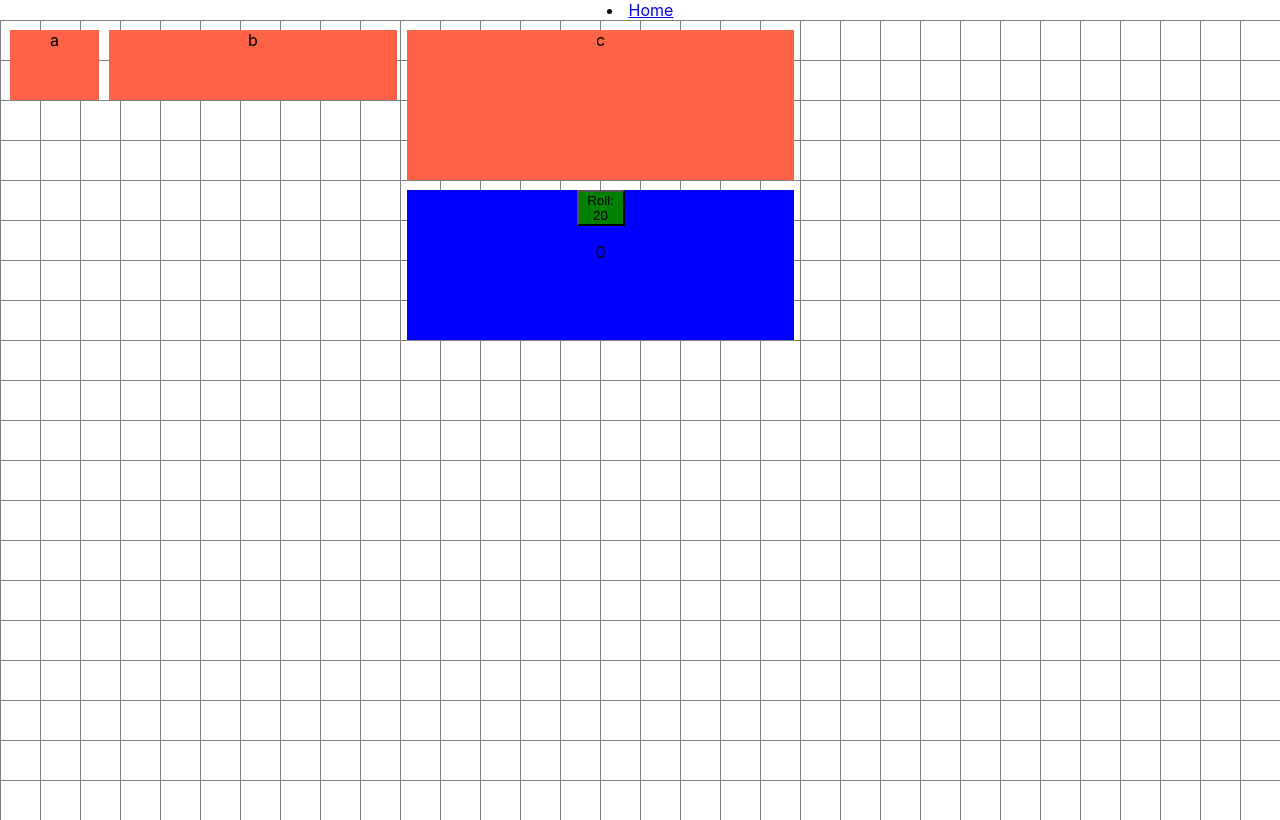
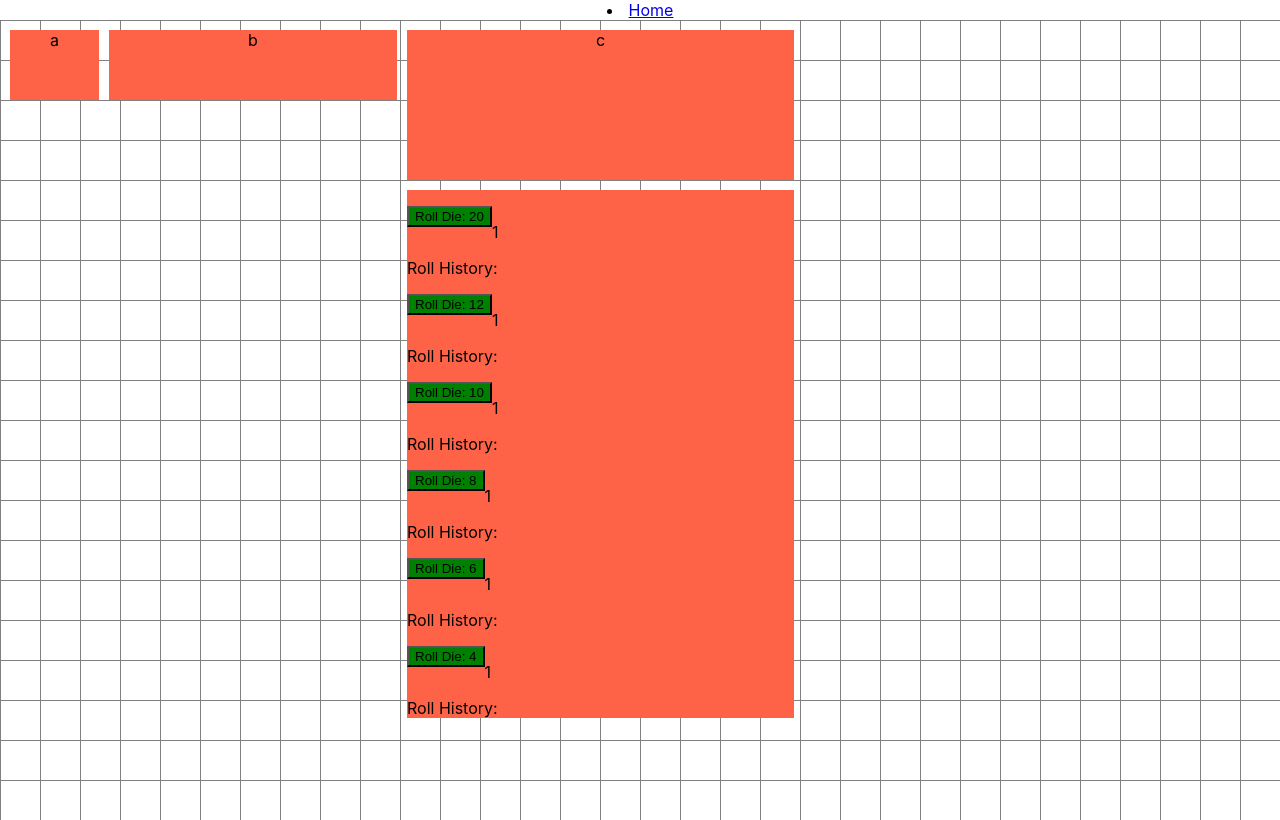
Before and after one commit to bHarlum/ttrpg-client, a React (Create React App) app: page / in a window 1280 px wide. Built offline with nearby package versions, Linux system fonts and the light colour scheme.

Commit message:
die widget error

```diff
--- a/src/components/die-widget/die-widget.tsx
+++ b/src/components/die-widget/die-widget.tsx
@@ -1,30 +1,25 @@
-import React, { useState } from "react";
+import React from "react";
 import styled from "styled-components";
+import Die from "../die-widget/die";
 
-const dieFaces = 20;
-const min = 1;
+const dieFaces = [20, 12, 10, 8, 6, 4];
 
 
 
 export default function DieWidget(){
-    const [currentValue, setCurrentValue] = useState(0);
-    const newDieValue = ()=>setCurrentValue(Math.floor(Math.random() * dieFaces) + min)
-return (<StyledContainer>
 
-        <DieStyledButton  onClick={newDieValue} >
-            Roll: {dieFaces}
-        </DieStyledButton>
-    <p>{currentValue}</p>
+return (
+    <StyledContainer>
 
-    </StyledContainer>)
+        {dieFaces.map((dieType, index)=> {
+            return <Die key={index} max={dieType} />
+        })}
+    </StyledContainer>
+)
 
 }
 
 const StyledContainer = styled.div`
-    background-color: blue;
+    background-color: tomato;
+    width: 100%;
 `
-const DieStyledButton = styled.button`
-    background-color: green;
-    width: 3rem;
-    height: fit-content;
-`
--- /dev/null
+++ b/src/components/die-widget/die.tsx
@@ -0,0 +1,54 @@
+import React, { useState } from "react";
+import styled from "styled-components";
+type OwnProps = {max: number};
+const min = 1;
+
+
+export default function Die({max}: OwnProps){
+    const [currentValue, setCurrentValue] = useState([1]);
+    const newDieValue = ()=>setCurrentValue([Math.floor(Math.random() * max) + min, ...currentValue])
+    // console.log('Current value: ', currentValue)
+    const [current, ...rest] = currentValue;
+    return(
+        <DieRowContainer>
+            {/* <buttonDiv>
+            <rollValue>
+            <rollHistory> */}
+
+            <StyledInnerContainer>
+                <StyledDie onClick={()=>newDieValue()} >
+                    Roll Die: {max}
+                </StyledDie>
+
+
+                <p>{current}</p>
+
+            </StyledInnerContainer>
+
+            <StyledDiceHistory> Roll History:{rest + ''}</StyledDiceHistory>
+
+        </DieRowContainer>
+    )
+}
+
+const DieRowContainer = styled.div`
+    display: flex;
+    flex-direction: column;
+    padding-top: 1rem;
+    width: inherit;
+`
+const StyledInnerContainer = styled.div`
+    display: flex;
+    flex-direction: row;
+`
+
+const StyledDie = styled.button`
+    background-color: green;
+
+    height: fit-content;
+`
+
+const StyledDiceHistory = styled.div`
+    width: inherit;
+    text-align: left;
+`
```
